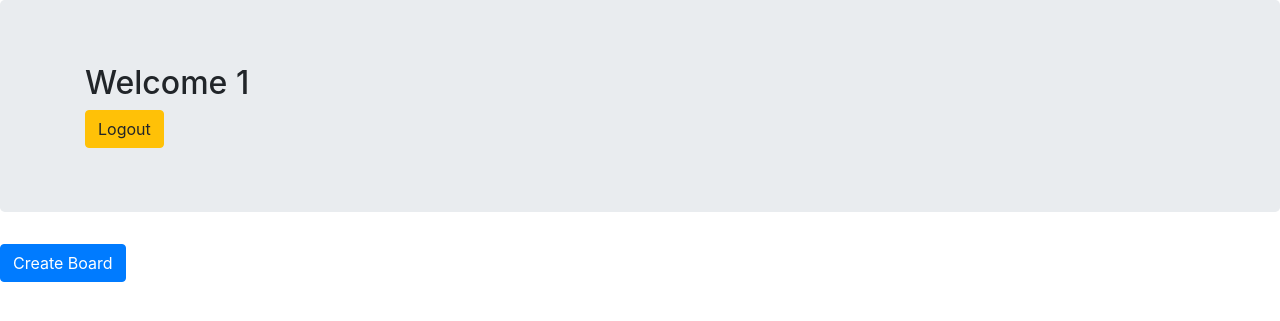
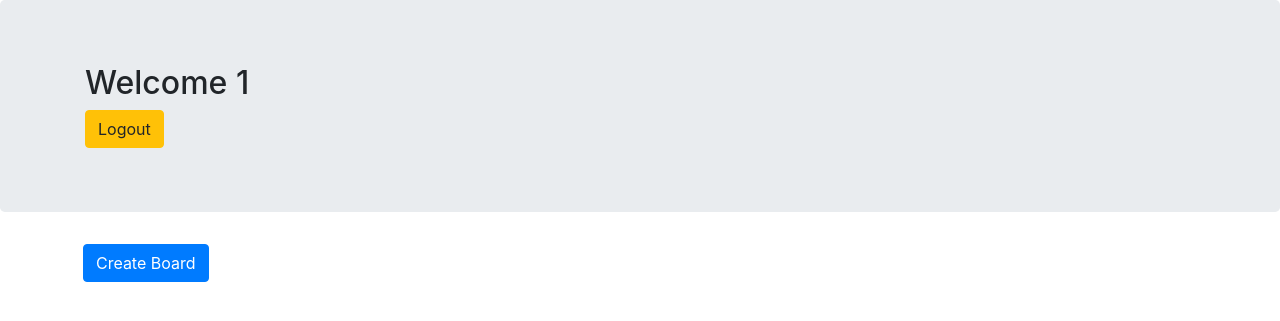
Before and after one commit to MayyarAA/studentplanner, a PHP site: page /selectBoard.php in a window 1280 px wide. Shown: the top 321 px of the page. Run offline with PHP 8.4, Linux system fonts and the light colour scheme; the visitor is signed in with stand-in values (Sample User, id 1); data that the repository does not hold is empty.

Commit message:
Aligned 'Create Board' button so it matches the starting point of the boards

```diff
--- a/selectBoard.php
+++ b/selectBoard.php
@@ -95,12 +95,12 @@ $query = "
             <a href="logout.php" class="btn btn-warning">Logout</a>
         </div>
 </div>
-
+<div class="editfeatures">
   <!-- button to create board -->
   <button type="button" class="btn btn-primary" data-toggle="modal" data-target="#createBoard">
   Create Board
   </button>
-
+</div>
 <div class="row">
 <?php
 $stmt = $db->prepare('SELECT * FROM share WHERE `u.WATIAM` = ? ORDER BY `b.boardID` DESC');
```
